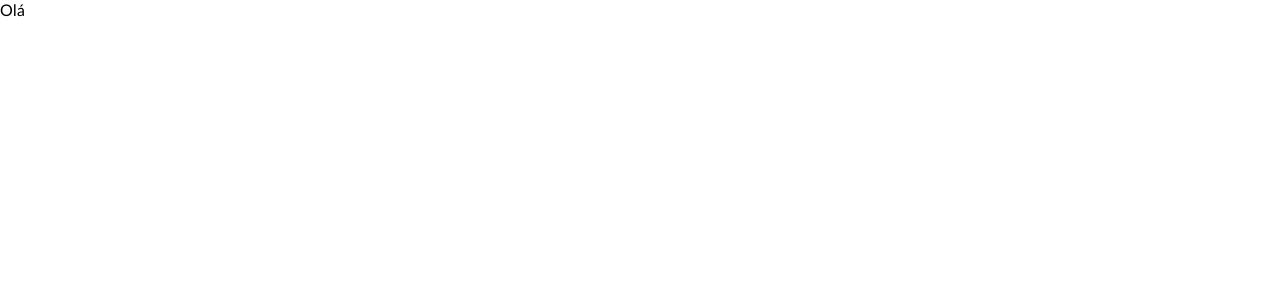
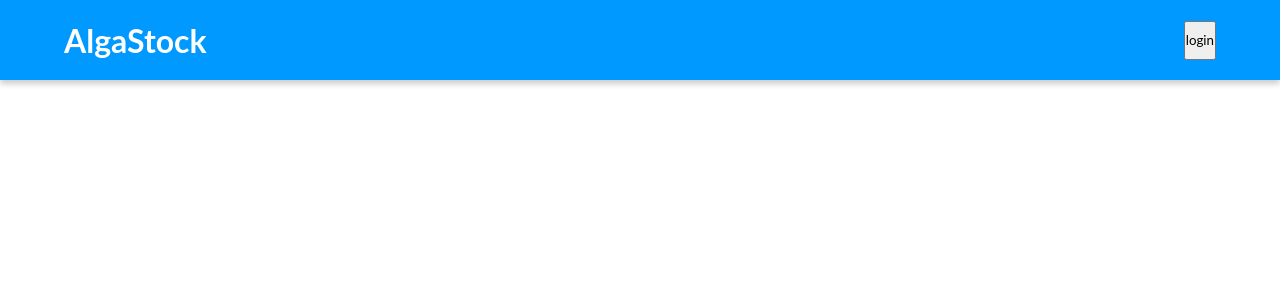
Before and after one commit to CarolinaOlivaCruz/spa-alga-works, a React (Create React App) app: page / in a window 1280 px wide. Shown: the top 300 px of the page. Built offline with nearby package versions, Linux system fonts and the light colour scheme.

Commit message:
feat: header

```diff
--- a/src/components/App/index.tsx
+++ b/src/components/App/index.tsx
@@ -1,13 +1,11 @@
 import React from "react";
 import "../../styles/globalStyles"
-import "./styles.css";
+import { Header } from "../Header";
 
 export const App = () => {
   return (
-    <div className="App">
-      <header className="App-header">
-        <p>Olá</p>
-      </header>
+    <div>
+      <Header />
     </div>
   );
 }
--- a/src/components/App/styles.css
+++ /dev/null
@@ -1,5 +0,0 @@
-* {
-  margin: 0;
-  padding: 0;
-  box-sizing: border-box;
-}
--- /dev/null
+++ b/src/components/Header/index.tsx
@@ -0,0 +1,15 @@
+import React from "react";
+import { HeaderStyled } from "./styles";
+
+export const Header = () => {
+    return (
+        <HeaderStyled>
+            <div>
+                <h1>AlgaStock</h1>
+                <button>
+                    login
+                </button>
+            </div>
+        </HeaderStyled>
+    )
+}
--- /dev/null
+++ b/src/components/Header/styles.ts
@@ -0,0 +1,30 @@
+import styled from "styled-components";
+
+export const HeaderStyled = styled.header`
+  width: 100%;
+  height: 60px;
+  color: #ffff;
+  background-color: #09f;
+  display: flex;
+  align-items: center;
+  box-shadow: 0 4px 6px rgba(0, 0, 0, 0.2);
+
+  h1 {
+    font-size: 1.2rem;
+  }
+
+  div {
+    width: 90%;
+    margin: 0 auto;
+    display: flex;
+    justify-content: space-between;
+  }
+
+  @media (min-width: 700px) {
+    height: 80px;
+
+    h1 {
+        font-size: 2rem;
+    }
+  }
+`;
```
